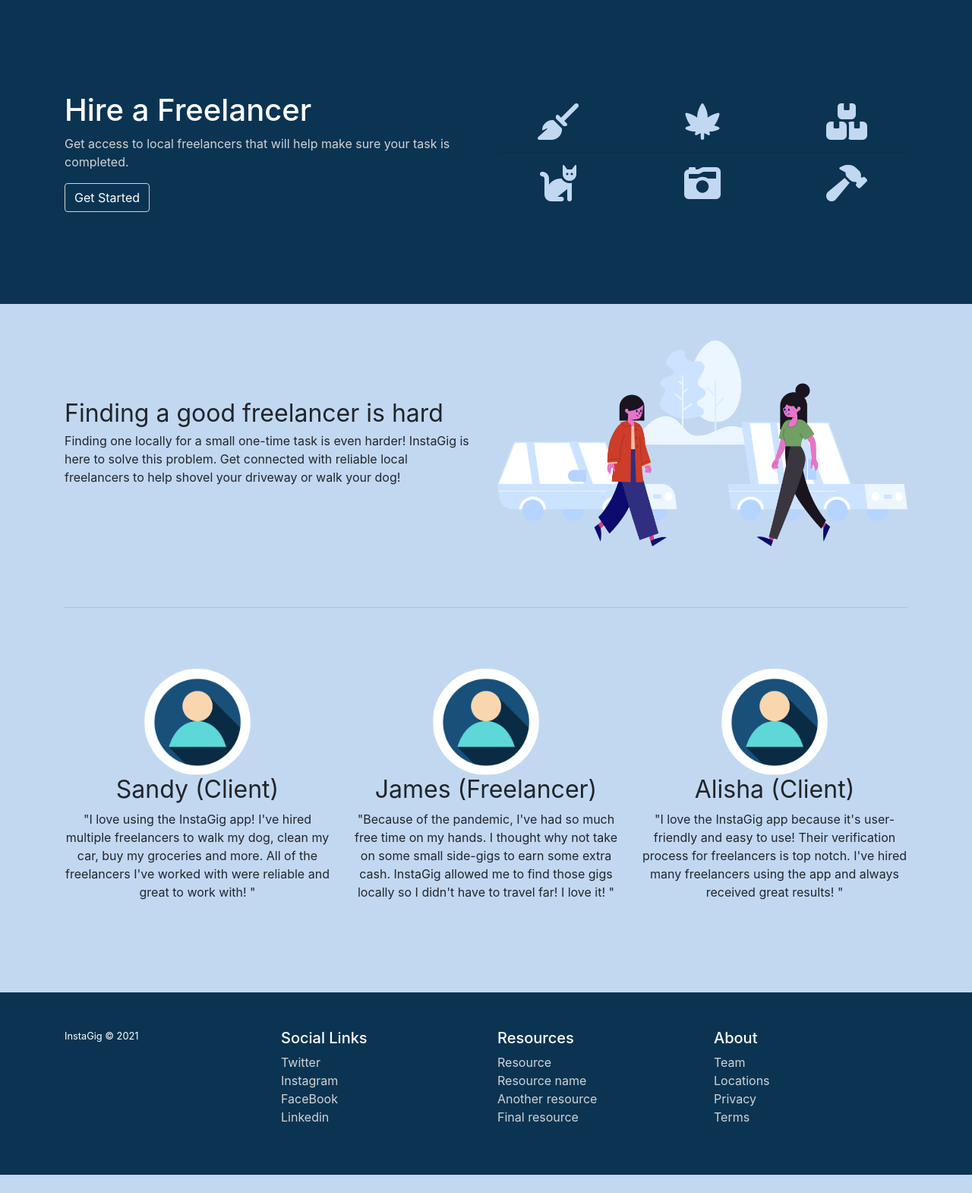
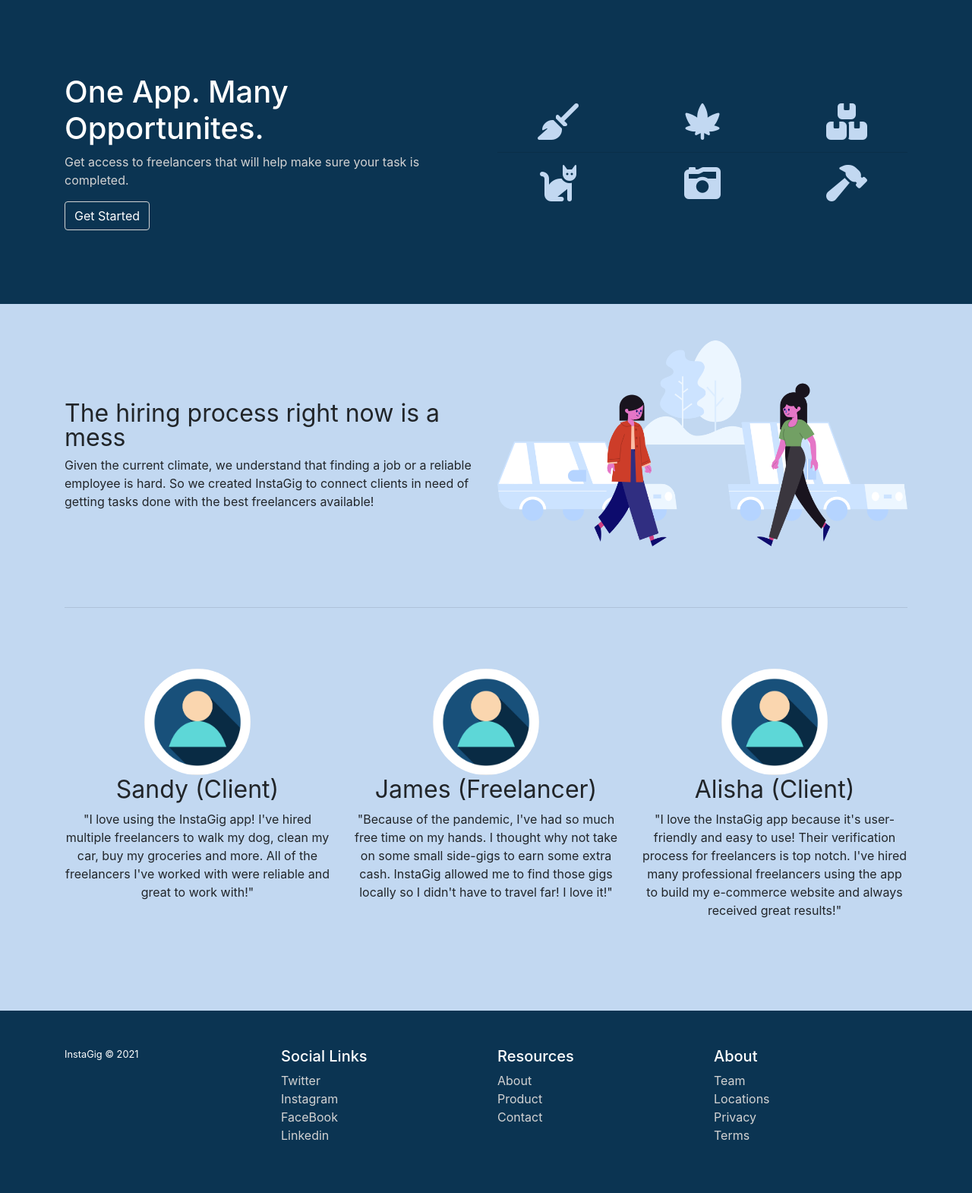
Before and after one commit to helloInstaGig/instagig, a Flask app: page / in a window 1280 px wide. Shown: the part 56-1626 px from the top of the page at 76% size. Before the commit the page ends 1602 px from the top, so only its background shows below. Run offline with Flask 2, Linux system fonts and the light colour scheme; some libraries are stand-ins or nearby versions.

Commit message:
changes to base and index

```diff
--- a/app/templates/base.html
+++ b/app/templates/base.html
@@ -61,10 +61,9 @@
         <div class="col-6 col-md">
           <h5 class="text-white">Resources</h5>
           <ul class="list-unstyled text-small">
-            <li><a class="text-grey" href="#">Resource</a></li>
-            <li><a class="text-grey" href="#">Resource name</a></li>
-            <li><a class="text-grey" href="#">Another resource</a></li>
-            <li><a class="text-grey" href="#">Final resource</a></li>
+            <li><a class="text-grey" href="/about">About</a></li>
+            <li><a class="text-grey" href="/product">Product</a></li>
+            <li><a class="text-grey" href="/contact">Contact</a></li>
           </ul>
         </div>
         <div class="col-6 col-md">
--- a/app/templates/index.html
+++ b/app/templates/index.html
@@ -12,8 +12,8 @@
         <div class="container">
             <div class="row gy-5 align-items-center">
                 <div class="col-xs-7 col-md-6 heading animate__animated animate__fadeInLeft">
-                    <h1 class="text-white">Hire a Freelancer</h1>
-                    <p class="text-grey w-55">Get access to local freelancers that will help make sure your task is completed.</p>
+                    <h1 class="text-white">One App. Many Opportunites.</h1>
+                    <p class="text-grey w-55">Get access to freelancers that will help make sure your task is completed.</p>
                     <a class="text-white" href="/product"><button  class="btn btn-outline-grey btn-md text-white">Get Started</button> </a>
                 </div>
                 <div class="col-xs-7 col-md-6 heading">
@@ -37,13 +37,13 @@
             <!-- First column should be wider -->
             <div class="col-md-6">
                 <h2 class="featurette-heading">
-                    Finding a good freelancer is hard
+                    The hiring process right now is a mess
                 </h2>
                 <p>
-                    Finding one locally for a small one-time task is even harder!
-                    InstaGig is here to solve this problem. Get connected with
-                    reliable local freelancers to help shovel your driveway or walk
-                    your dog!
+                    Given the current climate, we understand that finding a job or
+                    a reliable employee is hard. So we created InstaGig to connect
+                    clients in need of getting tasks done with the best freelancers
+                    available!
                 </p>
             </div>
             <!-- Second column should be narrower -->
@@ -75,8 +75,7 @@
                     "I love using the InstaGig app! I've hired multiple
                      freelancers to walk my dog, clean my car, buy my
                      groceries and more. All of the freelancers I've worked
-                     with were reliable and great to work with!
-                    "
+                     with were reliable and great to work with!"
                 </p>
             </div>
             <!-- Second column (another four out of twelve grid spaces) -->
@@ -93,8 +92,7 @@
                     "Because of the pandemic, I've had so much free time
                      on my hands. I thought why not take on some small side-gigs
                      to earn some extra cash. InstaGig allowed me to find those gigs
-                     locally so I didn't have to travel far! I love it!
-                    "
+                     locally so I didn't have to travel far! I love it!"
                 </p>
             </div>
             <!-- Third and final column (yet another four of twelve spaces) -->
@@ -110,9 +108,9 @@
                 <p>
                     "I love the InstaGig app because it's user-friendly
                      and easy to use! Their verification process for freelancers
-                     is top notch. I've hired many freelancers using the app and
-                     always received great results!
-                    "
+                     is top notch. I've hired many professional freelancers using
+                     the app to build my e-commerce website and always received
+                     great results!"
                 </p>
             </div>
             <!-- End of columns-->
```
